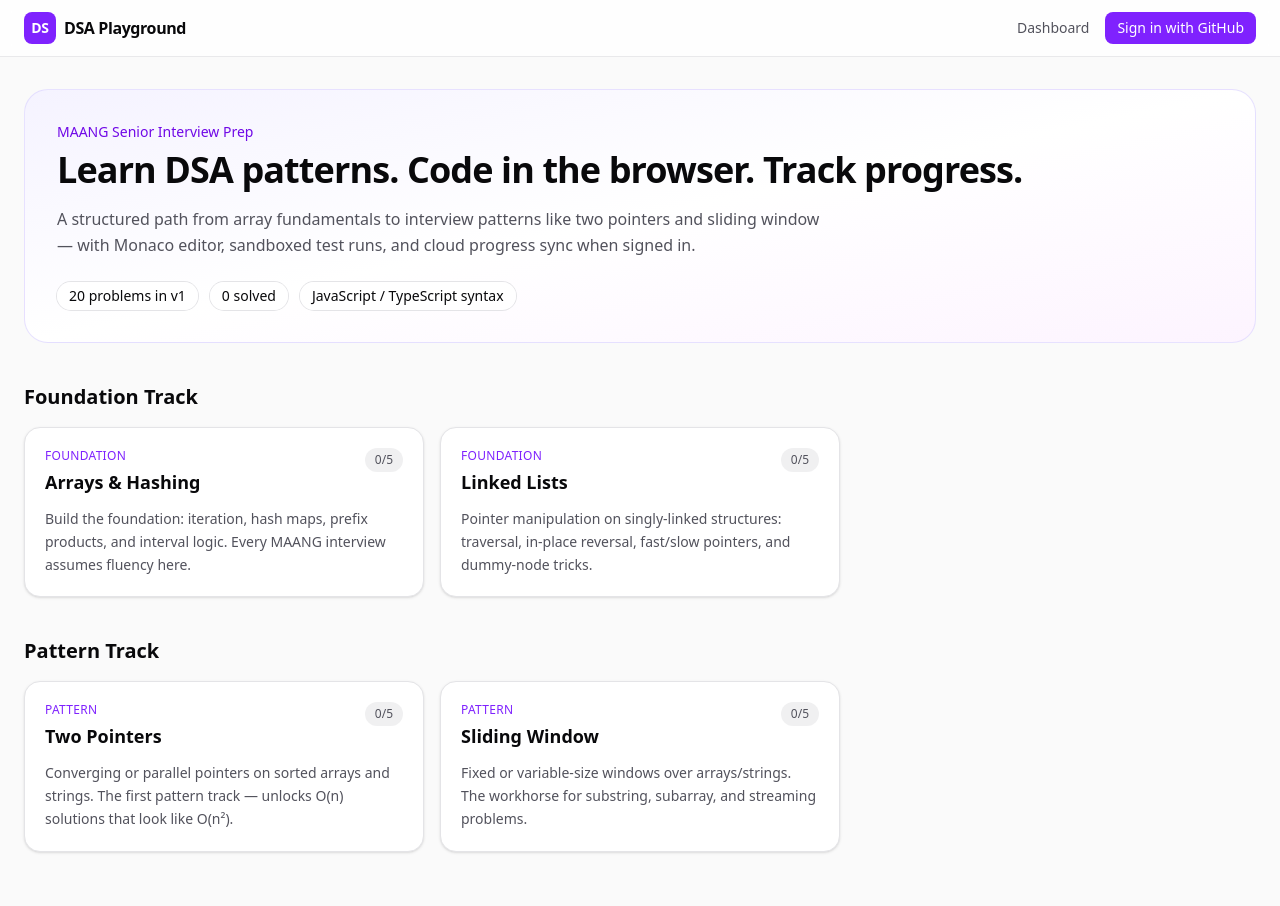
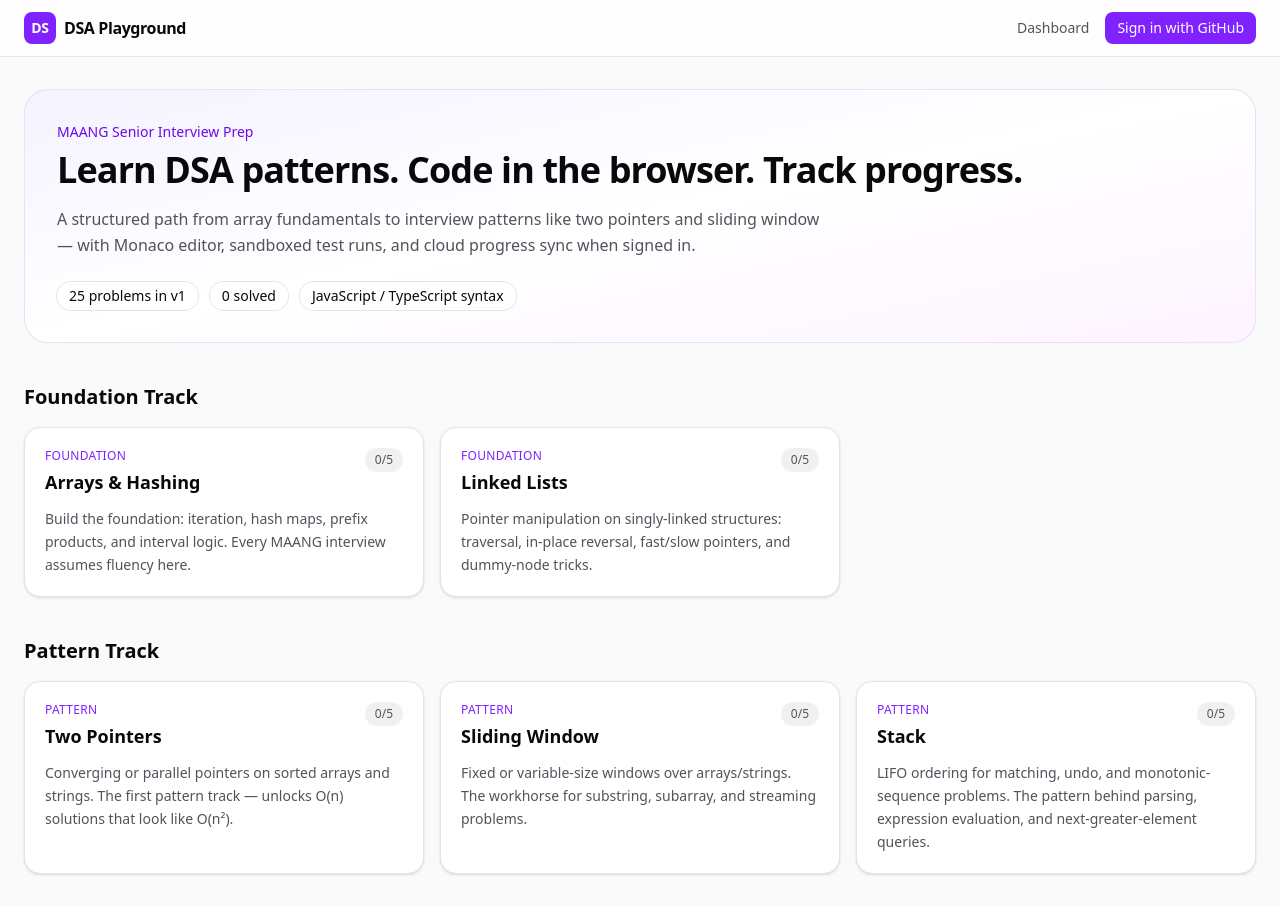
Before and after one commit to roushansourav/dsa-playground, a Next.js app: page / in a window 1280 px wide. Before the commit the page ends 884 px from the top, so only its background shows below. Built offline with nearby package versions, Linux system fonts and the light colour scheme; no server answers.

Commit message:
Add Stack topic with 5 problems

```diff
--- a/src/content/index.ts
+++ b/src/content/index.ts
@@ -1,6 +1,7 @@
 import { arrayProblems } from "./problems/arrays";
 import { linkedListProblems } from "./problems/linked-lists";
 import { slidingWindowProblems } from "./problems/sliding-window";
+import { stackProblems } from "./problems/stack";
 import { twoPointerProblems } from "./problems/two-pointers";
 import { topics } from "./topics";
 import type { Problem, Topic } from "./types";
@@ -13,6 +14,7 @@ const allProblems: Problem[] = [
   ...twoPointerProblems,
   ...slidingWindowProblems,
   ...linkedListProblems,
+  ...stackProblems,
 ];
 
 const problemMap = new Map(allProblems.map((problem) => [problem.slug, problem]));
--- /dev/null
+++ b/src/content/problems/stack.ts
@@ -0,0 +1,249 @@
+import type { Problem } from "../types";
+
+export const stackProblems: Problem[] = [
+  {
+    slug: "valid-parentheses",
+    title: "Valid Parentheses",
+    difficulty: "easy",
+    maangTags: ["Google", "Amazon", "Meta"],
+    topicSlug: "stack",
+    functionName: "isValid",
+    description: `## Problem
+
+Given a string \`s\` containing just the characters \`'('\`, \`')'\`, \`'{'\`, \`'}'\`, \`'['\`, and \`']'\`, determine if the input string is valid. Brackets must close in the correct order and every open bracket must have a matching close of the same type.
+
+## Example
+
+\`\`\`
+Input: s = "()[]{}"
+Output: true
+\`\`\`
+
+## Constraints
+
+- \`1 <= s.length <= 10^4\`
+
+## Senior interview angle
+
+Push opens, and on a close check the **top of the stack** matches — pop on match, fail fast on mismatch. State clearly why a stack (not a counter) is required: order matters, not just counts (\`"([)]"\` has balanced counts but is invalid).
+
+## Pattern
+
+\`Stack as a matcher\` — the base case for every later "validate nested structure" problem (e.g. validating a simplified path, or a parser).`,
+    starterCode: `/**
+ * @param {string} s
+ * @return {boolean}
+ */
+function isValid(s) {
+  // Your code here
+}`,
+    testCases: [
+      { input: ["()"], expected: true },
+      { input: ["()[]{}"], expected: true },
+      { input: ["(]"], expected: false },
+      { input: ["([)]"], expected: false },
+      { input: ["{[]}"], expected: true },
+    ],
+  },
+  {
+    slug: "min-stack",
+    title: "Min Stack",
+    difficulty: "medium",
+    maangTags: ["Amazon", "Google", "Meta"],
+    topicSlug: "stack",
+    functionName: "MinStack",
+    description: `## Problem
+
+Design a stack that supports \`push\`, \`pop\`, \`top\`, and retrieving the minimum element, all in **O(1)** time.
+
+Implement the \`MinStack\` class:
+- \`MinStack()\` initializes the stack.
+- \`push(val)\` pushes \`val\` onto the stack.
+- \`pop()\` removes the element on top of the stack.
+- \`top()\` returns the element on top of the stack.
+- \`getMin()\` returns the minimum element in the stack.
+
+## Example
+
+\`\`\`
+Input:  ["MinStack","push","push","push","getMin","pop","top","getMin"]
+        [[],[-2],[0],[-3],[],[],[],[]]
+Output: [null,null,null,null,-3,null,0,-2]
+\`\`\`
+
+## Senior interview angle
+
+The O(1) trick is a **second stack tracking the running minimum**: on push, push \`Math.min(val, currentMin)\` (or the current min itself if larger); on pop, pop both stacks together. This avoids re-scanning for the min and avoids storing pair tuples.
+
+## Pattern
+
+\`Auxiliary stack for O(1) aggregate queries\` — the same "shadow stack tracks a running aggregate" idea generalizes to max-stack, or stack-with-running-sum.`,
+    starterCode: `class MinStack {
+  constructor() {
+    // Your code here
+  }
+
+  /**
+   * @param {number} val
+   * @return {void}
+   */
+  push(val) {
+    // Your code here
+  }
+
+  /**
+   * @return {void}
+   */
+  pop() {
+    // Your code here
+  }
+
+  /**
+   * @return {number}
+   */
+  top() {
+    // Your code here
+  }
+
+  /**
+   * @return {number}
+   */
+  getMin() {
+    // Your code here
+  }
+}`,
+    testCases: [
+      {
+        operations: ["MinStack", "push", "push", "push", "getMin", "pop", "top", "getMin"],
+        args: [[], [-2], [0], [-3], [], [], [], []],
+        expected: [null, null, null, null, -3, null, 0, -2],
+      },
+      {
+        operations: ["MinStack", "push", "push", "getMin", "pop", "getMin"],
+        args: [[], [5], [3], [], [], []],
+        expected: [null, null, null, 3, null, 5],
+      },
+    ],
+  },
+  {
+    slug: "evaluate-reverse-polish-notation",
+    title: "Evaluate Reverse Polish Notation",
+    difficulty: "medium",
+    maangTags: ["Amazon", "Google"],
+    topicSlug: "stack",
+    functionName: "evalRPN",
+    description: `## Problem
+
+Evaluate the value of an arithmetic expression given as an array of tokens in **Reverse Polish Notation**. Valid operators are \`+\`, \`-\`, \`*\`, and \`/\`. Division between two integers truncates toward zero.
+
+## Example
+
+\`\`\`
+Input: tokens = ["2","1","+","3","*"]
+Output: 9
+Explanation: ((2 + 1) * 3) = 9
+\`\`\`
+
+## Senior interview angle
+
+Push operands; on an operator, **pop two, apply, push the result back** — order matters for \`-\` and \`/\` (the first pop is the right-hand operand, the second is the left-hand). Use \`Math.trunc\`, not \`Math.floor\`, for truncate-toward-zero on negative results.
+
+## Pattern
+
+\`Stack as a calculator\` — RPN evaluation is how a compiler evaluates expressions after parsing infix to postfix; the stack replaces the need for operator precedence/parentheses entirely.`,
+    starterCode: `/**
+ * @param {string[]} tokens
+ * @return {number}
+ */
+function evalRPN(tokens) {
+  // Your code here
+}`,
+    testCases: [
+      { input: [["2", "1", "+", "3", "*"]], expected: 9 },
+      { input: [["4", "13", "5", "/", "+"]], expected: 6 },
+      {
+        input: [["10", "6", "9", "3", "+", "-11", "*", "/", "*", "17", "+", "5", "+"]],
+        expected: 22,
+      },
+    ],
+  },
+  {
+    slug: "generate-parentheses",
+    title: "Generate Parentheses",
+    difficulty: "medium",
+    maangTags: ["Google", "Meta", "Amazon"],
+    topicSlug: "stack",
+    functionName: "generateParenthesis",
+    description: `## Problem
+
+Given \`n\` pairs of parentheses, return all combinations of well-formed parentheses strings, in this exact order: generated by always trying to place an open paren before a close paren at each step (standard backtracking order).
+
+## Example
+
+\`\`\`
+Input: n = 3
+Output: ["((()))","(()())","(())()","()(())","()()()"]
+\`\`\`
+
+## Senior interview angle
+
+Backtrack with two counters (\`open\`, \`close\`) instead of validating full strings after the fact: add \`(\` whenever \`open < n\`, add \`)\` whenever \`close < open\`. This prunes invalid branches immediately instead of generating-then-filtering \`2^(2n)\` strings.
+
+## Pattern
+
+\`Constrained backtracking\` — the counters ARE the validity invariant, so every leaf reached is automatically valid. The same shape (branch only when a local constraint allows it) shows up in N-Queens and Sudoku solvers.`,
+    starterCode: `/**
+ * @param {number} n
+ * @return {string[]}
+ */
+function generateParenthesis(n) {
+  // Your code here
+}`,
+    testCases: [
+      { input: [1], expected: ["()"] },
+      { input: [2], expected: ["(())", "()()"] },
+      { input: [3], expected: ["((()))", "(()())", "(())()", "()(())", "()()()"] },
+    ],
+  },
+  {
+    slug: "daily-temperatures",
+    title: "Daily Temperatures",
+    difficulty: "medium",
+    maangTags: ["Amazon", "Google", "Meta"],
+    topicSlug: "stack",
+    functionName: "dailyTemperatures",
+    description: `## Problem
+
+Given an array \`temperatures\`, return an array \`answer\` where \`answer[i]\` is the number of days until a warmer temperature. If there is no future day for which this is possible, \`answer[i] = 0\`.
+
+## Example
+
+\`\`\`
+Input: temperatures = [73,74,75,71,69,72,76,73]
+Output: [1,1,4,2,1,1,0,0]
+\`\`\`
+
+## Senior interview angle
+
+The **monotonic decreasing stack** (of indices) is the O(n) answer: push indices while temperatures are non-increasing; whenever the current temperature beats the stack's top, pop it and record the day-gap. Each index is pushed and popped at most once — that's the O(n) argument to state explicitly, since the nested loop looks O(n²) at a glance.
+
+## Pattern
+
+\`Monotonic stack\` — the canonical "next greater element" technique; reused verbatim for Next Greater Element I/II and Car Fleet.`,
+    starterCode: `/**
+ * @param {number[]} temperatures
+ * @return {number[]}
+ */
+function dailyTemperatures(temperatures) {
+  // Your code here
+}`,
+    testCases: [
+      {
+        input: [[73, 74, 75, 71, 69, 72, 76, 73]],
+        expected: [1, 1, 4, 2, 1, 1, 0, 0],
+      },
+      { input: [[30, 40, 50, 60]], expected: [1, 1, 1, 0] },
+      { input: [[30, 60, 90]], expected: [1, 1, 0] },
+    ],
+  },
+];
--- a/src/content/topics.ts
+++ b/src/content/topics.ts
@@ -69,6 +69,23 @@ export const topics: Topic[] = [
       "merge-k-sorted-lists",
     ],
   },
+  {
+    slug: "stack",
+    title: "Stack",
+    track: "pattern",
+    order: 5,
+    description:
+      "LIFO ordering for matching, undo, and monotonic-sequence problems. The pattern behind parsing, expression evaluation, and next-greater-element queries.",
+    whyItMatters:
+      "Stacks turn recursive/nested structure (brackets, expressions) into an iterative O(n) pass. The monotonic stack technique (Daily Temperatures) is a MAANG staple for 'next greater/smaller' questions.",
+    problemSlugs: [
+      "valid-parentheses",
+      "min-stack",
+      "evaluate-reverse-polish-notation",
+      "generate-parentheses",
+      "daily-temperatures",
+    ],
+  },
 ];
 
 export const foundationTopics = topics
```
